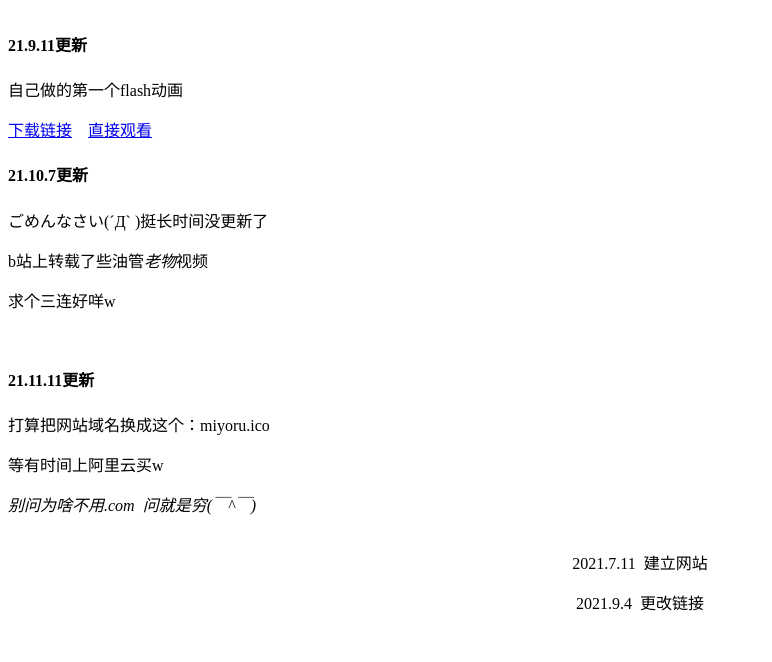
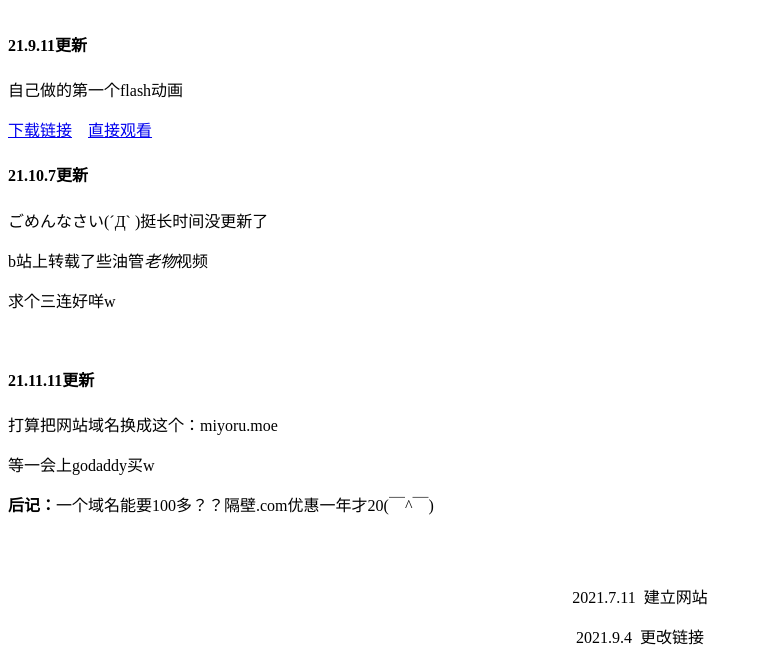
Before and after one commit to Miyoru/miyoru.github.io, a plain HTML site: page links/menu.html in a window 1280 px wide. Shown: the part 1255-1917 px from the top of the page, without its empty margins (0-772 px from the left). Drawn offline with Linux system fonts and the light colour scheme.

Commit message:
Update menu.html

```diff
--- a/links/menu.html
+++ b/links/menu.html
@@ -145,9 +145,9 @@
     <br />
 
     <h4>21.11.11更新</h4>
-    <p>打算把网站域名换成这个：miyoru.ico</p>
-    <p>等有时间上阿里云买w</p>
-    <i>别问为啥不用.com&nbsp;&nbsp;问就是穷(￣^￣)</i>
+    <p>打算把网站域名换成这个：miyoru.moe</p>
+    <p>等一会上godaddy买w</p>
+    <p><strong>后记：</strong>一个域名能要100多？？隔壁.com优惠一年才20(￣^￣)</p>
     <br />
     <br />
     <p align="center">2021.7.11&nbsp&nbsp建立网站</p>
```
